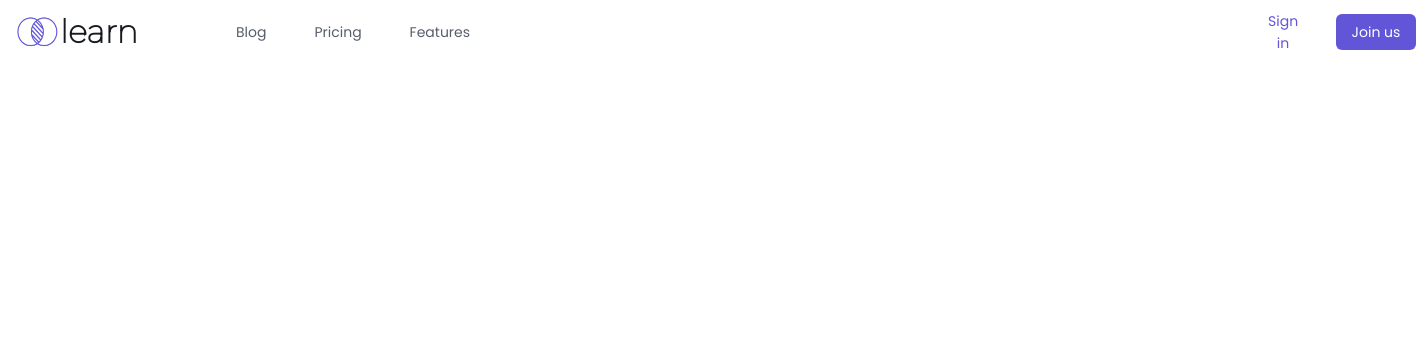
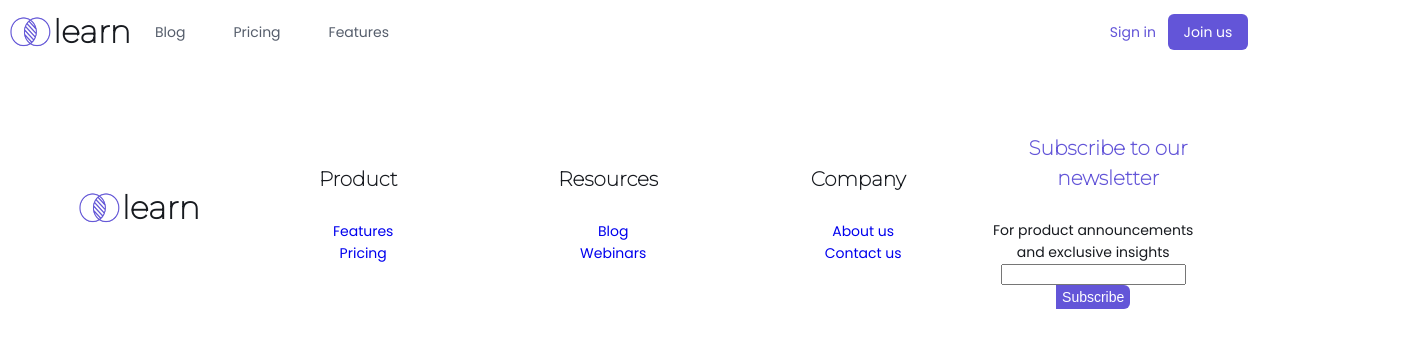
Before and after one commit to JesusQuinones17/learn-app, a React (Vite) app: page / in a window 1280 px wide. Shown: the top 348 px of the page, 1416 px wide, since content can reach past the window. Built offline with nearby package versions, Linux system fonts and the light colour scheme.

Commit message:
Footer fixed

```diff
--- a/src/components/Footer.jsx
+++ b/src/components/Footer.jsx
@@ -47,13 +47,14 @@ function Footer() {
         </div>
         <div className="footer-container-col">
           <h4>Subscribe to our newsletter</h4>
-          <div className="footer-col">
+          <div className="footer-form-container">
             <form>
               <label htmlFor="newsletter">
+                For product announcements and exclusive insights
                 <input id="newsletter" type="text" />
               </label>
               <Button
-                className={"footer-container-button"}
+                className={"footer-form-container-button"}
                 buttonText={"Subscribe"}
               />
             </form>
--- a/src/components/Header.jsx
+++ b/src/components/Header.jsx
@@ -24,12 +24,12 @@ function Header() {
       </nav>
       <div className="header-buttons-container">
         <Button
-          className="header-join-us-button"
+          className="header-sign-in-button"
           buttonText="Sign in"
           onClick={() => navigate("/registration")}
         />
         <Button
-          className="header-sign-in-button"
+          className="header-join-us-button"
           buttonText="Join us"
           onClick={() => navigate("/join")}
         />
--- a/src/pages/Home.jsx
+++ b/src/pages/Home.jsx
@@ -1,4 +1,5 @@
 import Header from "../components/Header";
+import Footer from "../components/Footer";
 
 import "../styles/Home.scss";
 
@@ -6,6 +7,7 @@ function Home() {
   return (
     <article>
       <Header />
+      <Footer />
     </article>
   );
 }
--- a/src/styles/Footer.scss
+++ b/src/styles/Footer.scss
@@ -20,7 +20,6 @@
 
 ul {
 	list-style: none;
-	padding: 0;
 }
 
 .footer-container-col {
@@ -38,10 +37,10 @@ a {
 
 .footer-container-col:first-child {
 	width: 10%;
-
 }
 
 .footer-container-col h4 {
+	width: 250px;
 	font-family: Montserrat; /* Heading */
     font-size: 20px;
     font-weight: 700;
@@ -53,7 +52,11 @@ a {
 	color: #6355D8FF; /* primary-500 */
 }
 
-.footer-container-button {
+.footer-container-form {
+	align-self: center
+}
+
+.footer-form-container-button {
 	font-size: 14px;
 	font-weight: 400;
 	line-height: 22px;
@@ -65,3 +68,14 @@ a {
 }
 
 /*responsive*/
+
+
+@media screen and (max-width: 600px) {
+	.footer-container {
+		flex-direction: column;
+	}
+	.footer-container-col {
+		width: 220px;
+		padding: 10px 15px;
+	}
+}
--- a/src/styles/Header.scss
+++ b/src/styles/Header.scss
@@ -1,19 +1,24 @@
 @import url('https://fonts.googleapis.com/css2?family=Montserrat:wght@100&family=Poppins:wght@100;400&display=swap');
+
+header {
+  display: flex;
+  flex-direction: row;
+  width: 100%;
+}
 
 /* Header Menu 3 */
 .header-menu {
-    position: absolute;
-    top: 8px;
-    left: 212px;
-    width: 217px;
     height: 48px;
     display: flex;
+    flex-direction: row;
     align-items: center;
+    justify-content: safe;
     font-family: Poppins; /* Body */
     font-size: 14px;
     font-weight: 400;
     line-height: 22px;
     opacity: 1;
+    flex: 50%;
   }
   /* Header Menu 3 - Item */
   .header-menu .header-menu-item {
@@ -41,11 +46,17 @@
     background: #000000FF; /* transparent */
   }
 
+  .header-buttons-container {
+    display: flex;
+    flex-direction: row;
+    justify-content: flex-end;
+    align-items: center;
+    width: 240px;
+    margin-right: 24px;
+  }
+
 /* Button 31 */
-.header-sign-in-button {
-  position: absolute;
-  top: 14px;
-  left: 1336px;
+.header-join-us-button {
   width: 80px;
   height: 36px;
   padding: 0 12px;
@@ -63,25 +74,22 @@
   border-radius: 6px; /* border-m */
 }
 /* Hover */
-.header-sign-in-button:hover {
+.header-join-us-button:hover {
   color: #FFFFFFFF; /* white */
   background: #4D3ED3FF; /* primary-550 */
 }
 /* Pressed */
-.header-sign-in-button:hover:active {
+.header-join-us-button:hover:active {
   color: #FFFFFFFF; /* white */
   background: #3D2DC7FF; /* primary-600 */
 }
 /* Disabled */
-.header-sign-in-button:disabled {
+.header-join-us-button:disabled {
   opacity: 0.4;
 }
 
 /* Button 1 */
-.header-join-us-button {
-  position: absolute;
-  top: 14px;
-  left: 1256px;
+.header-sign-in-button {
   height: 36px;
   padding: 0 12px;
   display: flex;
@@ -98,16 +106,16 @@
   border-radius: 6px; /* border-m */
 }
 /* Hover */
-.header-join-us-button:hover {
+.header-sign-in-button:hover {
   color: #6355D8FF; /* primary-500 */
   background: #E1DFF8FF; /* primary-150 */
 }
 /* Pressed */
-.header-join-us-button:hover:active {
+.header-sign-in-button:hover:active {
   color: #6355D8FF; /* primary-500 */
   background: #CFCBF3FF; /* primary-200 */
 }
 /* Disabled */
-.header-join-us-button:disabled {
+.header-sign-in-button:disabled {
   opacity: 0.4;
 }
--- a/src/styles/Logo.scss
+++ b/src/styles/Logo.scss
@@ -1,26 +1,26 @@
 @import url('https://fonts.googleapis.com/css2?family=Montserrat:wght@100&display=swap');
 
 .logo-container {
-    position: absolute;
-    top: 8px;
-    left: 15px;
-    width: 131px;
+  display: flex;
+  flex-direction: row;
   height: 48px;
+  box-sizing: border-box;
+}
+
+figure {
+  display: flex;
+  flex-direction: row;
+  margin: 0;
 }
 
 .logo-image {
-    position: absolute;
-    top: 7px;
-    left: 0px;
   width: 45px;
   height: 34px;
   border-radius: 0px;
+  align-self: center;
 }
 
 .logo-text {
-    position: absolute;
-    top: 0px;
-    left: 45px;
   font-family: Montserrat, sans-serif; /* Heading */
   font-size: 32px;
   font-weight: 700;
```
Lines whose indentation alone changed are shown as unchanged.
